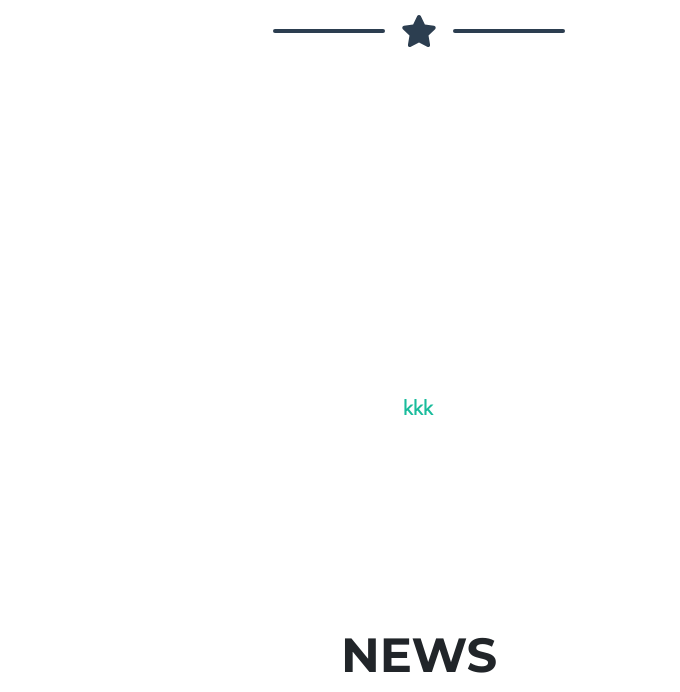
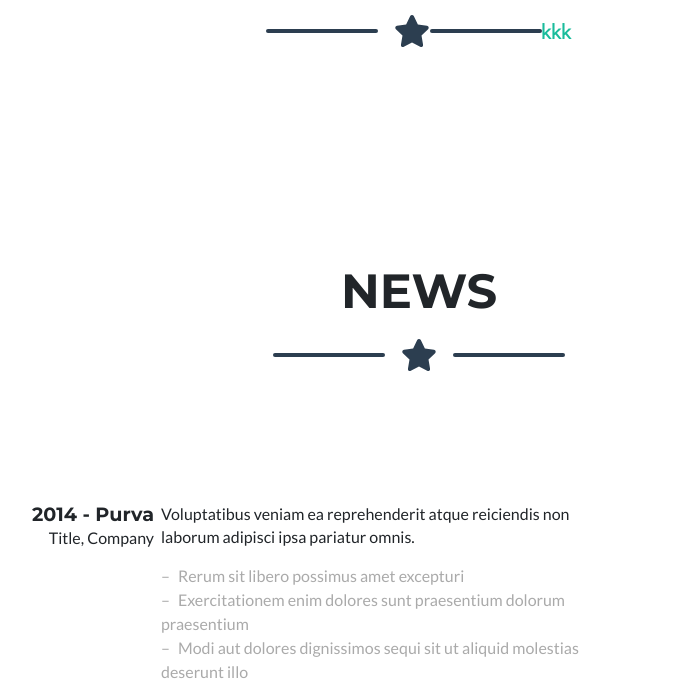
Before and after one commit to purvasingh96/purvasingh96.github.io, a website: page index.html in a window 1280 px wide. Shown: the part 582-1274 px from the top of the page, without its empty margins (221-901 px from the left). Drawn offline with nearby package versions, Linux system fonts and the light colour scheme.

Commit message:
master: version 5

```diff
--- a/index.html
+++ b/index.html
@@ -55,20 +55,14 @@
                 <div class="divider-custom">
                     <div class="divider-custom-line"></div>
                     <div class="divider-custom-icon"><i class="fas fa-star"></i></div>
-                    <div class="divider-custom-line"></div>
+                    <div class="divider-custom-line"></div><br><br>
+                    <div><a href="https://www.kaggle.com/purvasingh"><i class="fab fa-kaggle"></i></a></div>
+                    <div><a href="https://www.kaggle.com/purvasingh"><i class="fab fa-kaggle"></i></a></div>
+                    <div><a href="https://www.kaggle.com/purvasingh"><i class="fab fa-kaggle"></i></a></div>
                 </div>
             </div>
         </header>
 
-        <!-- Masthead-->
-        <header class="masthead text-center">
-                <!-- Icon Divider-->
-                <div class="divider-custom">
-                    <div><a href="https://www.kaggle.com/purvasingh"><i class="fab fa-kaggle"></i></a></div>
-                    <div><a href="https://www.kaggle.com/purvasingh"><i class="fab fa-kaggle"></i></a></div>
-                    <div><a href="https://www.kaggle.com/purvasingh"><i class="fab fa-kaggle"></i></a></div>
-                </div>
-        </header>
 
         <!-- News Section-->
         <section class="page-section" id="news">
```
